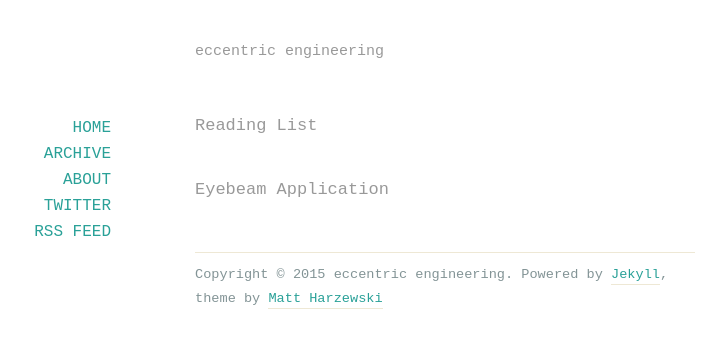
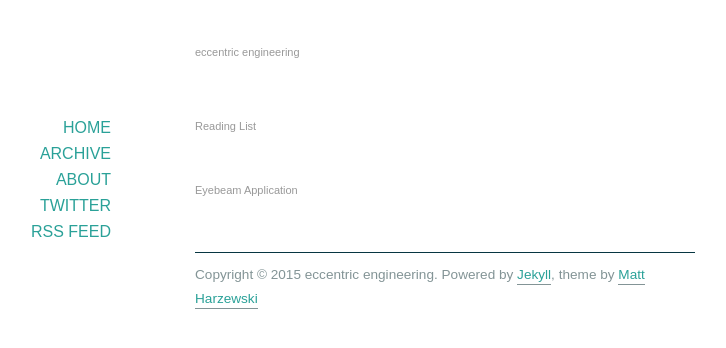
Before and after one commit to eccentricengineering/eccentricengineering.github.io, a Jekyll site: the page built from archives/index.html, in a window 1280 px wide. Shown: the top 348 px of the page, without its empty margins (195-921 px from the left). Built offline with Jekyll 4.4.1, drawn with Linux system fonts in a browser that asks for light colours; nearby versions of some CDN libraries.

Commit message:
new theme

```diff
--- a/assets/css/colors-light.css
+++ b/assets/css/colors-light.css
@@ -5,13 +5,12 @@ html, body {
 
 a, a:visited, a:active {
 	color: #2aa198;
-	border-color: #eee8d5;
+
 }
 
 a:hover {
-	background-color: #eee8d5;
-	border-color: #eee8d5;
-	color: #2aa198;
+
+	color: #999;
 }
 
 h1, h2, h3 {
@@ -23,8 +22,7 @@ h1 a, h1 a:visited, h1 a:active {
 }
 
 h1 a:hover {
-	background-color: #eee8d5;
-	border-color: #eee8d5;
+color:999;
 }
 
 article h1 a.anchor {
@@ -36,19 +34,19 @@ blockquote {
 }
 
 #sidebar a:hover {
-	color: #2aa198;
-	background-color: #eee8d5;
+	color: #999;
+
 }
 
 #footer {
-	border-color: #eee8d5;
+
 }
 
 
 
 /*** Pygments ***/
 .highlight{
-	background-color: #eee8d5;
+	background-color: #fffff;
 	color: #657b83;
 	border: 1px solid #d6ceb6;
     border-radius: 3px 3px 3px 3px;
--- a/assets/css/style.css
+++ b/assets/css/style.css
@@ -32,7 +32,7 @@ table {
 
 /*** Basics ***/
 body {
-	font-family: "Courier New", Courier, monospace;
+	font-family: Arial, Helvetica, sans-serif;
 	font-size: 11x;
 	line-height: 1.5em;
 }
@@ -121,7 +121,7 @@ h3 {
 	margin: 40px auto 50px auto;
 }
 #header h1 {
-	font-size: 15px;
+	font-size: 11px;
 	margin-bottom: 4px;
 	text-transform: none;
 }
@@ -158,7 +158,7 @@ h3 {
 
 #sidebar a {
 	border: none;
-	font-family: "Courier New", Courier, monospace;
+	font-family: Arial, Helvetica, sans-serif;
 	text-decoration: none;
   text-transform: uppercase;
 	padding: 2px 4px;
@@ -169,10 +169,11 @@ h3 {
 /*** Posts ***/
 article {
 	margin-bottom: 40px;
+	color: #000000;
 }
 
 article h1 {
-	font-size: 17px;
+	font-size: 11px;
 	margin: 0 0 10px 0;
 }
 article h1 a {
```
